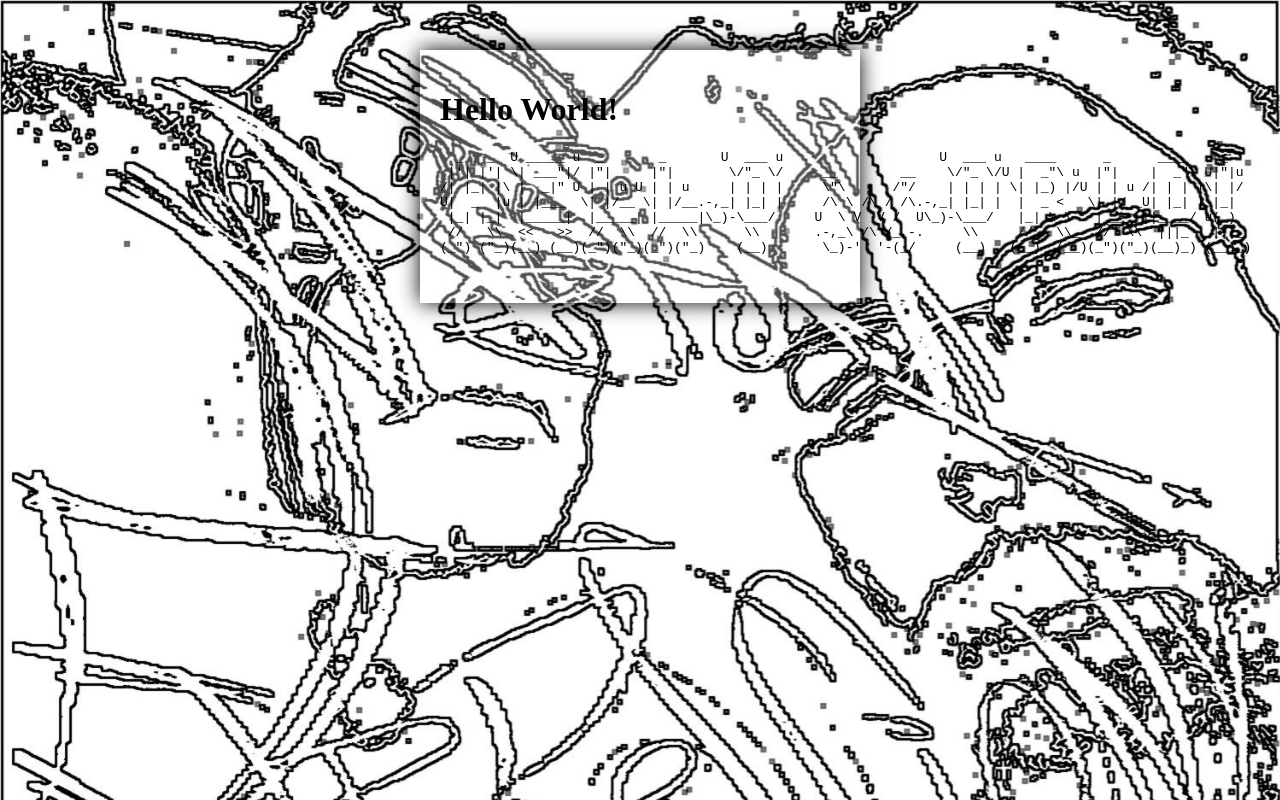
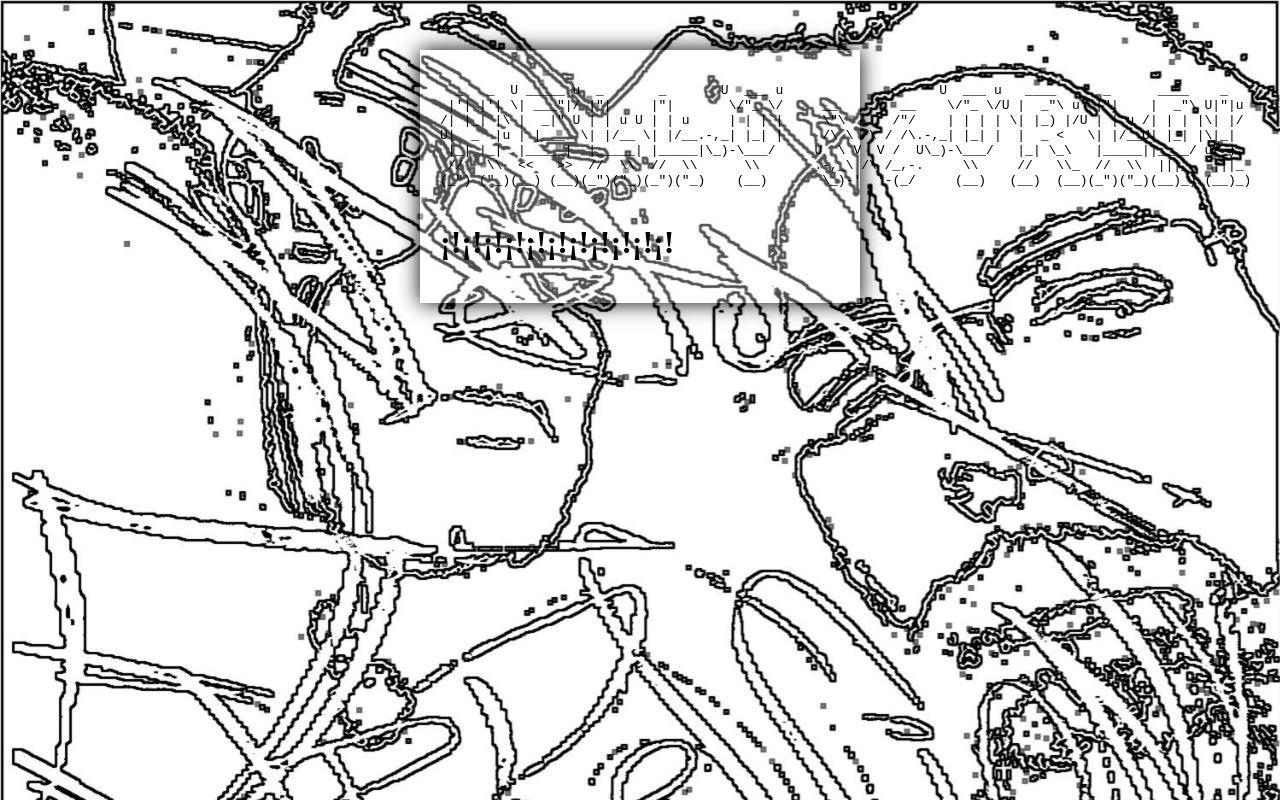
Before and after one commit to KoreaHaos/30490_01_metal_and_expression, a plain HTML site: page index.html in a window 1280 px wide. Drawn offline with Linux system fonts and the light colour scheme.

Commit message:
Update index.html

```diff
--- a/index.html
+++ b/index.html
@@ -68,7 +68,6 @@
 	<img src="img/lander_image.jpg" class="bg">
 	<div id="page-wrap">
 
-		<a href="pgs/index.html"><h1>Hello World!</h1></a>
 		<pre>
   _   _  U _____ u  _       _       U  ___ u                    U  ___ u   ____      _      ____    _
  |'| |'| \| ___"|/ |"|     |"|       \/"_ \/     __        __    \/"_ \/U |  _"\ u  |"|    |  _"\ U|"|u
@@ -78,6 +77,7 @@ U|  _  |u | |___  \| |/__ \| |/__.-,_| |_| |     /\ \ /\ / /\.-,_| |_| |  |  _ <
  //   \\  <<   >>  //  \\  //  \\      \\       .-,_\ /\ /_,-.     \\     //   \\_  //  \\  |||_   |||_
 (_") ("_)(__) (__)(_")("_)(_")("_)    (__)       \_)-'  '-(_/     (__)   (__)  (__)(_")("_)(__)_) (__)_)
 		</pre>
+		<a href="pgs/index.html"><h1>¡!¡!¡!¡!¡!¡!¡!¡!¡!¡!¡!</h1></a>
 	</div>
 
 </body>
```
